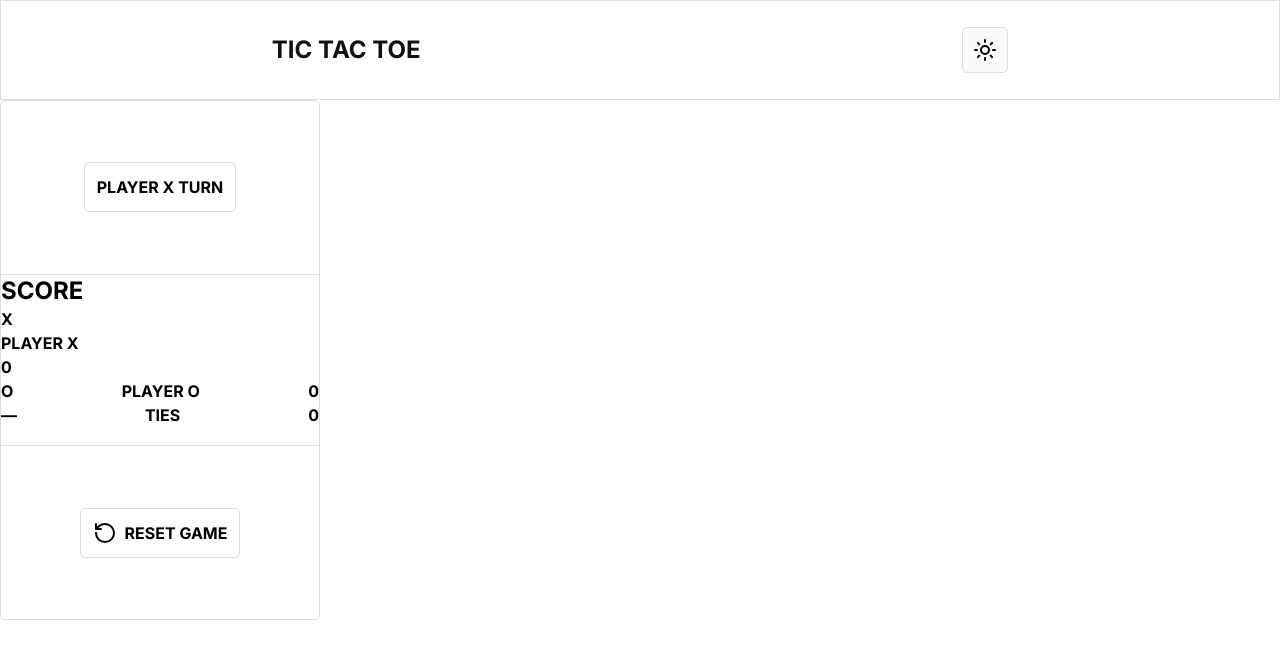
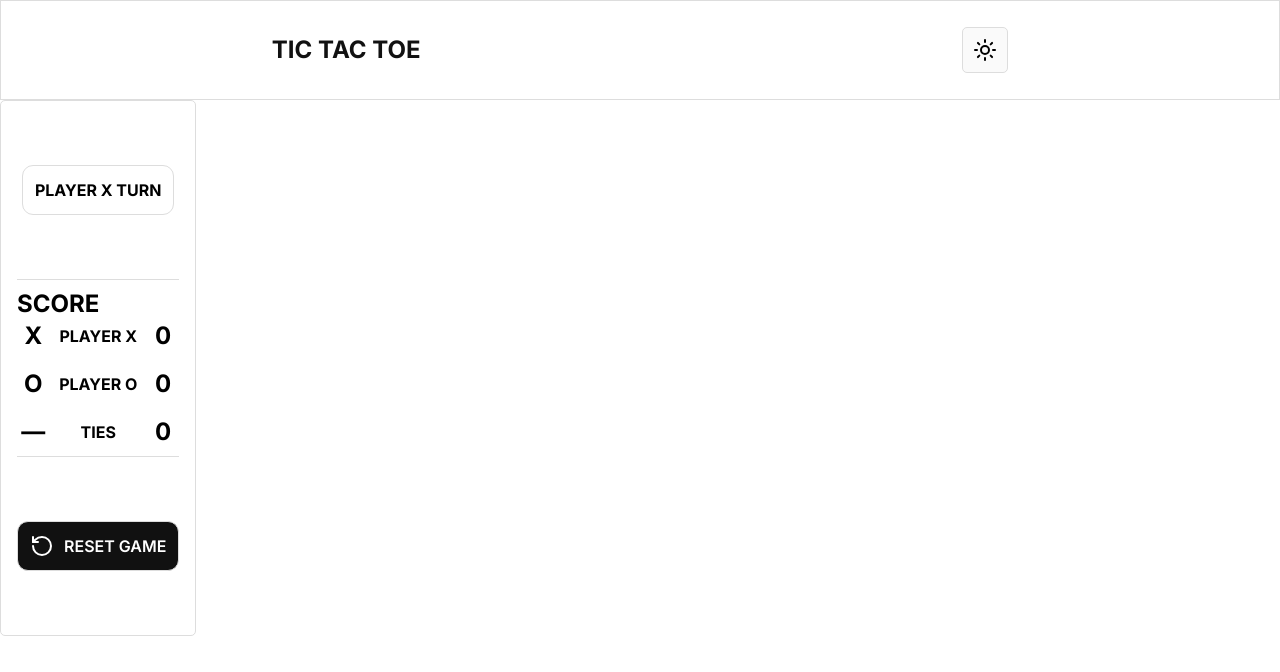
Before and after one commit to murilo404p/Tic-Tac-Toe, a website built with Vite: page index.html in a window 1280 px wide. Built offline with nearby package versions, Linux system fonts and the light colour scheme.

Commit message:
add: styling score container

```diff
--- a/index.html
+++ b/index.html
@@ -17,41 +17,39 @@
         </button>
       </div>
     </header>
-    <div id="informations" class="h-130 border border-border rounded-[5px] w-80 bg-(--color-bg) grid grid-cols-1 grid-rows-3">
+    <div id="informations" class="w-fit px-4! border border-border rounded-[5px] bg-(--color-bg) grid grid-cols-1 grid-rows-3">
 
       <div class="flex items-center justify-center">
         <div class="flex items-center justify-center">
-          <p id="player-turn" class="border border-border p-3! rounded-[5px] font-bold">PLAYER X TURN</p>
+          <p id="player-turn" class="border border-border p-3! rounded-[11px] font-bold">PLAYER X TURN</p>
         </div>
       </div>
 
-      <div class="border-t-border border-b-border border-b border-t">
+      <div class="border-t-border border-b-border border-b border-t py-2!">
         <div class="flex">
           <p class="font-bold text-2xl">SCORE</p>
         </div>
-        <div class="grid">
-          <div class="grid-rows-3">
-              <p class="font-bold">X</p>
-              <p class="font-bold">PLAYER X</p>
-              <p id="score-player-X" class="font-bold">0</p>
+        <div class="grid grid-cols-1 grid-rows-3 gap-4">
+          <div class="grid grid-cols-[1fr_3fr_1fr]">
+              <p class="font-bold flex items-center justify-center text-2xl">X</p>
+              <p class="font-bold flex items-center justify-center">PLAYER X</p>
+              <p id="score-player-X" class="font-bold flex items-center justify-center text-2xl">0</p>
           </div>
-          <div class="flex justify-between">
-              <p class="font-bold">O</p>
-              <p class="font-bold">PLAYER O</p>
-              <p id="score-player-O" class="font-bold">0</p>
+          <div class="grid grid-cols-[1fr_3fr_1fr]">
+              <p class="font-bold flex items-center justify-center text-2xl">O</p>
+              <p class="font-bold flex items-center justify-center">PLAYER O</p>
+              <p id="score-player-O" class="font-bold flex items-center justify-center text-2xl">0</p>
           </div>
-          <div class="flex justify-between">
-              <p class="font-bold">—</p>
-              <p class="font-bold">TIES</p>
-              <p id="score-tie" class="font-bold">0</p>
+          <div class="grid grid-cols-[1fr_3fr_1fr]">
+              <p class="font-bold flex items-center justify-center text-2xl">—</p>
+              <p class="font-bold flex items-center justify-center">TIES</p>
+              <p id="score-tie" class="font-bold flex items-center justify-center text-2xl">0</p>
           </div>
         </div>
       </div>
 
-      <div class="flex items-center justify-center">
-        <div class="flex items-center justify-center">
-          <button class="flex border border-border p-3! rounded-[5px] font-bold gap-2"><svg xmlns="http://www.w3.org/2000/svg" width="24" height="24" viewBox="0 0 24 24" fill="none" stroke="currentColor" stroke-width="2" stroke-linecap="round" stroke-linejoin="round" class="lucide lucide-rotate-ccw-icon lucide-rotate-ccw"><path d="M3 12a9 9 0 1 0 9-9 9.75 9.75 0 0 0-6.74 2.74L3 8"/><path d="M3 3v5h5"/></svg>RESET GAME</button>
-        </div>
+      <div class="flex items-center">
+        <button class="w-full flex border border-border p-3! rounded-[11px] font-semibold gap-2.5 bg-(--color-button) text-(--color-button-text)"><svg xmlns="http://www.w3.org/2000/svg" width="24" height="24" viewBox="0 0 24 24" fill="none" stroke="currentColor" stroke-width="2" stroke-linecap="round" stroke-linejoin="round" class="lucide lucide-rotate-ccw-icon lucide-rotate-ccw"><path d="M3 12a9 9 0 1 0 9-9 9.75 9.75 0 0 0-6.74 2.74L3 8"/><path d="M3 3v5h5"/></svg>RESET GAME</button>
       </div>
     </div>
     <script type="module" src="/src/main.js"></script>
--- a/src/style.css
+++ b/src/style.css
@@ -51,4 +51,9 @@
 
 @theme {
     --color-border: var(--color-border)
+    --color-surface: var(--color-surface)
+
+
+    --color-button: var(--color-button)
+    --color-button-text: var(--color-button-text)
 }
```
